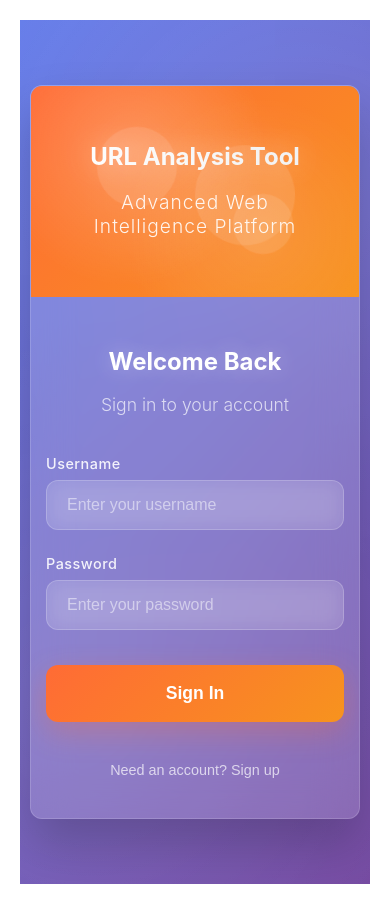
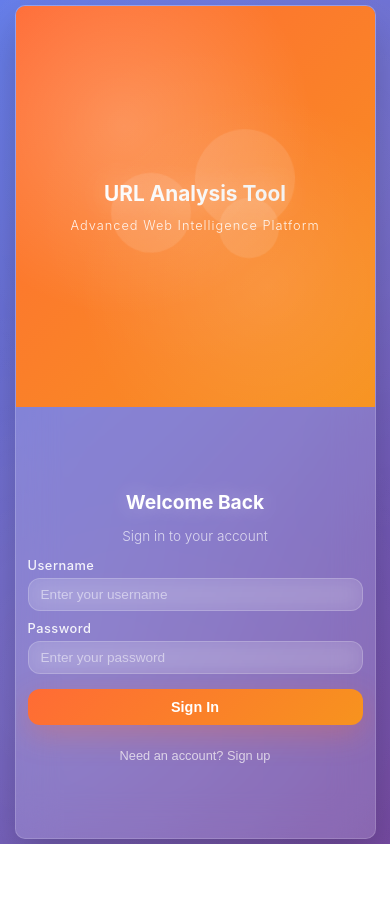
Before and after one commit to AntoniousShehata/sykell_Url_Analyzer, a React (Create React App) app in the folder frontend/: page / in a window 390 px wide. After the commit the page ends 844 px from the top, so only its background shows below. Built offline with nearby package versions, Linux system fonts and the light colour scheme; the HTML template or start-up script is replaced by a standard one.

Commit message:
Fix button alignment and scroll prevention issues

```diff
--- a/frontend/src/App.css
+++ b/frontend/src/App.css
@@ -3,6 +3,8 @@
   margin: 0 auto;
   padding: 20px;
   font-family: -apple-system, BlinkMacSystemFont, 'Segoe UI', 'Roboto', sans-serif;
+  min-height: 100vh;
+  overflow-y: auto;
 }
 
 .App-header {
@@ -472,14 +474,14 @@
   flex-direction: column;
   gap: 6px;
   justify-content: center;
-  align-items: center;
+  align-items: stretch;
   min-width: 120px;
 }
 
 .view-details-btn {
   background: #28a745;
   color: white !important;
-  padding: 10px 12px;
+  padding: 0;
   border-radius: 6px;
   text-decoration: none !important;
   font-size: 12px;
@@ -487,7 +489,7 @@
   transition: all 0.2s ease;
   border: none;
   cursor: pointer;
-  display: inline-flex;
+  display: flex;
   align-items: center;
   gap: 4px;
   justify-content: center;
@@ -495,6 +497,8 @@
   height: 36px;
   box-sizing: border-box;
   box-shadow: 0 2px 4px rgba(0,0,0,0.1);
+  margin: 0;
+  position: relative;
 }
 
 .view-details-btn:hover {
@@ -518,7 +522,7 @@
 .reanalyze-btn {
   background: #2196F3;
   color: white;
-  padding: 10px 12px;
+  padding: 0;
   border-radius: 6px;
   text-decoration: none;
   font-size: 12px;
@@ -526,23 +530,28 @@
   transition: all 0.2s ease;
   border: none;
   cursor: pointer;
-  display: inline-flex;
+  display: flex;
   align-items: center;
   gap: 4px;
   justify-content: center;
   width: 110px;
   height: 36px;
   box-sizing: border-box;
+  box-shadow: 0 2px 4px rgba(0,0,0,0.1);
+  margin: 0;
+  position: relative;
 }
 
 .reanalyze-btn:hover {
   background: #1976D2;
+  box-shadow: 0 4px 8px rgba(0,0,0,0.15);
+  transform: translateY(-1px);
 }
 
 .delete-btn {
   background: #f44336;
   color: white;
-  padding: 10px 12px;
+  padding: 0;
   border-radius: 6px;
   text-decoration: none;
   font-size: 12px;
@@ -550,17 +559,22 @@
   transition: all 0.2s ease;
   border: none;
   cursor: pointer;
-  display: inline-flex;
+  display: flex;
   align-items: center;
   gap: 4px;
   justify-content: center;
   width: 110px;
   height: 36px;
   box-sizing: border-box;
+  box-shadow: 0 2px 4px rgba(0,0,0,0.1);
+  margin: 0;
+  position: relative;
 }
 
 .delete-btn:hover {
   background: #d32f2f;
+  box-shadow: 0 4px 8px rgba(0,0,0,0.15);
+  transform: translateY(-1px);
 }
 
 /* Table container enhancements */
--- a/frontend/src/components/AuthForm.tsx
+++ b/frontend/src/components/AuthForm.tsx
@@ -1,4 +1,4 @@
-import React, { useState } from 'react';
+import React, { useState, useEffect } from 'react';
 import { login, register, LoginRequest, RegisterRequest } from '../api/api';
 
 interface AuthFormProps {
@@ -14,6 +14,14 @@ const AuthForm: React.FC<AuthFormProps> = ({ onAuthSuccess }) => {
     email: '',
     password: '',
   });
+
+  // Add login-active class to body when component mounts, remove on unmount
+  useEffect(() => {
+    document.body.classList.add('login-active');
+    return () => {
+      document.body.classList.remove('login-active');
+    };
+  }, []);
 
   const handleInputChange = (e: React.ChangeEvent<HTMLInputElement>) => {
     const { name, value } = e.target;
--- a/frontend/src/index.css
+++ b/frontend/src/index.css
@@ -1,10 +1,21 @@
-body {
+html, body {
   margin: 0;
+  padding: 0;
+  height: 100%;
   font-family: -apple-system, BlinkMacSystemFont, 'Segoe UI', 'Roboto', 'Oxygen',
     'Ubuntu', 'Cantarell', 'Fira Sans', 'Droid Sans', 'Helvetica Neue',
     sans-serif;
   -webkit-font-smoothing: antialiased;
   -moz-osx-font-smoothing: grayscale;
+  box-sizing: border-box;
+}
+
+* {
+  box-sizing: border-box;
+}
+
+#root {
+  height: 100vh;
 }
 
 code {
@@ -14,13 +25,25 @@ code {
 
 /* Futuristic Auth Container */
 .futuristic-auth-container {
-  min-height: 100vh;
+  height: 100vh;
+  width: 100vw;
   background: linear-gradient(135deg, #667eea 0%, #764ba2 100%);
   display: flex;
   align-items: center;
   justify-content: center;
-  padding: 20px;
-  position: relative;
+  padding: 10px;
+  position: fixed;
+  top: 0;
+  left: 0;
+  overflow: hidden;
+}
+
+/* Login-specific scroll prevention - only apply when login is active */
+body.login-active {
+  overflow: hidden;
+}
+
+body.login-active #root {
   overflow: hidden;
 }
 
@@ -44,15 +67,16 @@ code {
 
 .auth-background {
   display: flex;
-  max-width: 1200px;
+  max-width: 1000px;
   width: 100%;
-  height: 700px;
+  height: calc(100vh - 20px);
+  max-height: 600px;
   background: rgba(255, 255, 255, 0.1);
   backdrop-filter: blur(20px);
-  border-radius: 20px;
+  border-radius: 16px;
   border: 1px solid rgba(255, 255, 255, 0.2);
   overflow: hidden;
-  box-shadow: 0 25px 50px rgba(0, 0, 0, 0.2);
+  box-shadow: 0 20px 40px rgba(0, 0, 0, 0.2);
 }
 
 .auth-image-section {
@@ -101,7 +125,7 @@ code {
   z-index: 2;
   text-align: center;
   color: white;
-  padding: 40px;
+  padding: 30px;
 }
 
 .floating-elements {
@@ -155,9 +179,9 @@ code {
 }
 
 .futuristic-title {
-  font-size: 3rem;
+  font-size: 2.5rem;
   font-weight: 700;
-  margin-bottom: 1rem;
+  margin-bottom: 0.8rem;
   background: linear-gradient(45deg, #ffffff, #f0f0f0);
   -webkit-background-clip: text;
   -webkit-text-fill-color: transparent;
@@ -183,8 +207,10 @@ code {
   display: flex;
   align-items: center;
   justify-content: center;
-  padding: 60px 40px;
+  padding: 30px 35px;
   background: rgba(255, 255, 255, 0.05);
+  overflow-y: auto;
+  max-height: 100%;
 }
 
 .auth-form-modern {
@@ -194,27 +220,27 @@ code {
 
 .auth-header {
   text-align: center;
-  margin-bottom: 40px;
+  margin-bottom: 25px;
 }
 
 .auth-title {
-  font-size: 2.5rem;
+  font-size: 2rem;
   font-weight: 700;
   color: white;
-  margin-bottom: 10px;
+  margin-bottom: 8px;
   text-shadow: 0 0 20px rgba(255, 255, 255, 0.3);
 }
 
 .auth-description {
   color: rgba(255, 255, 255, 0.7);
-  font-size: 1.1rem;
+  font-size: 1rem;
   font-weight: 300;
 }
 
 .modern-form {
   display: flex;
   flex-direction: column;
-  gap: 25px;
+  gap: 18px;
 }
 
 .form-group-modern {
@@ -241,12 +267,12 @@ code {
 
 .modern-input {
   width: 100%;
-  padding: 15px 20px;
+  padding: 12px 18px;
   background: rgba(255, 255, 255, 0.1);
   border: 1px solid rgba(255, 255, 255, 0.2);
   border-radius: 12px;
   color: white;
-  font-size: 1rem;
+  font-size: 0.95rem;
   transition: all 0.3s ease;
   box-sizing: border-box;
   backdrop-filter: blur(10px);
@@ -281,17 +307,17 @@ code {
 .futuristic-submit-btn {
   position: relative;
   width: 100%;
-  padding: 18px 30px;
+  padding: 14px 28px;
   background: linear-gradient(135deg, #ff6b35 0%, #f7931e 100%);
   border: none;
   border-radius: 12px;
   color: white;
-  font-size: 1.1rem;
+  font-size: 1rem;
   font-weight: 600;
   cursor: pointer;
   transition: all 0.3s ease;
   overflow: hidden;
-  margin-top: 10px;
+  margin-top: 5px;
   box-shadow: 0 10px 30px rgba(255, 107, 53, 0.3);
 }
 
@@ -329,13 +355,13 @@ code {
   display: flex;
   align-items: center;
   gap: 10px;
-  padding: 15px 20px;
+  padding: 12px 16px;
   background: rgba(255, 107, 107, 0.1);
   border: 1px solid rgba(255, 107, 107, 0.3);
   border-radius: 12px;
   color: #ff6b6b;
-  font-size: 0.9rem;
-  margin-top: 20px;
+  font-size: 0.85rem;
+  margin-top: 12px;
   backdrop-filter: blur(10px);
 }
 
@@ -349,7 +375,7 @@ code {
 
 .auth-toggle-modern {
   text-align: center;
-  margin-top: 30px;
+  margin-top: 20px;
 }
 
 .toggle-btn-modern {
@@ -370,48 +396,191 @@ code {
 
 /* Responsive Design */
 @media (max-width: 768px) {
+  .futuristic-auth-container {
+    padding: 8px;
+  }
+
   .auth-background {
     flex-direction: column;
-    height: auto;
-    max-width: 400px;
+    height: calc(100vh - 16px);
+    max-height: none;
+    max-width: 380px;
+    border-radius: 12px;
   }
 
   .auth-image-section {
-    height: 200px;
+    height: 120px;
+    min-height: 120px;
   }
 
   .futuristic-title {
-    font-size: 2rem;
+    font-size: 1.6rem;
+    margin-bottom: 0.5rem;
+  }
+
+  .futuristic-subtitle {
+    font-size: 0.9rem;
+  }
+
+  .futuristic-overlay {
+    padding: 20px;
   }
 
   .auth-form-section {
-    padding: 40px 20px;
+    padding: 20px 15px;
+    flex: 1;
   }
 
   .auth-title {
-    font-size: 2rem;
+    font-size: 1.4rem;
+  }
+
+  .auth-header {
+    margin-bottom: 15px;
+  }
+
+  .modern-form {
+    gap: 12px;
+  }
+
+  .modern-input {
+    padding: 10px 14px;
+    font-size: 0.9rem;
+  }
+
+  .futuristic-submit-btn {
+    padding: 12px 24px;
+    font-size: 0.95rem;
   }
 }
 
 @media (max-width: 480px) {
   .futuristic-auth-container {
-    padding: 10px;
+    padding: 5px;
   }
 
   .auth-background {
-    border-radius: 12px;
+    border-radius: 10px;
+    height: calc(100vh - 10px);
+    max-width: 95%;
+  }
+
+  .auth-image-section {
+    height: 100px;
+    min-height: 100px;
   }
 
   .futuristic-title {
-    font-size: 1.5rem;
+    font-size: 1.3rem;
+    margin-bottom: 0.3rem;
+  }
+
+  .futuristic-subtitle {
+    font-size: 0.8rem;
   }
 
   .auth-title {
-    font-size: 1.5rem;
+    font-size: 1.2rem;
   }
 
   .auth-form-section {
-    padding: 30px 15px;
+    padding: 15px 12px;
+  }
+
+  .futuristic-overlay {
+    padding: 15px;
+  }
+
+  .auth-header {
+    margin-bottom: 12px;
+  }
+
+  .auth-description {
+    font-size: 0.85rem;
+  }
+
+  .modern-form {
+    gap: 10px;
+  }
+
+  .label-text {
+    font-size: 0.8rem;
+    margin-bottom: 5px;
+  }
+
+  .modern-input {
+    padding: 8px 12px;
+    font-size: 0.85rem;
+  }
+
+  .futuristic-submit-btn {
+    padding: 10px 20px;
+    font-size: 0.9rem;
+  }
+
+  .error-message-modern {
+    padding: 8px 12px;
+    font-size: 0.8rem;
+    margin-top: 8px;
+  }
+
+  .auth-toggle-modern {
+    margin-top: 15px;
+  }
+
+  .toggle-btn-modern {
+    font-size: 0.8rem;
+    padding: 8px;
+  }
+}
+
+@media (max-width: 360px) {
+  .futuristic-auth-container {
+    padding: 3px;
+  }
+
+  .auth-background {
+    height: calc(100vh - 6px);
+    border-radius: 8px;
+  }
+
+  .auth-image-section {
+    height: 80px;
+    min-height: 80px;
+  }
+
+  .futuristic-title {
+    font-size: 1.1rem;
+  }
+
+  .futuristic-subtitle {
+    font-size: 0.7rem;
+  }
+
+  .auth-title {
+    font-size: 1.1rem;
+  }
+
+  .auth-form-section {
+    padding: 12px 10px;
+  }
+
+  .futuristic-overlay {
+    padding: 12px;
+  }
+
+  .modern-form {
+    gap: 8px;
+  }
+
+  .modern-input {
+    padding: 6px 10px;
+    font-size: 0.8rem;
+  }
+
+  .futuristic-submit-btn {
+    padding: 8px 16px;
+    font-size: 0.85rem;
   }
 }
 
```
